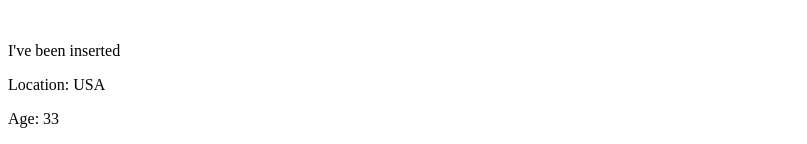
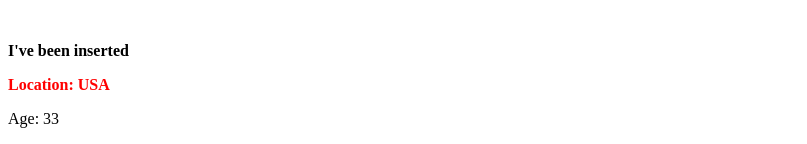
Before and after one commit to craigmiller160/Angular4-Practice, an Angular app: page / in a window 1280 px wide. Shown: the part 358-502 px from the top of the page, without its empty margins (0-807 px from the left). Built offline with nearby package versions, Linux system fonts and the light colour scheme.

Commit message:
Added some more style stuff

```diff
--- a/src/app/my-new-component/my-new-component.component.css
+++ b/src/app/my-new-component/my-new-component.component.css
@@ -0,0 +1,7 @@
+.boldClass {
+  font-weight: bold;
+}
+
+.redClass {
+  color: red;
+}
--- a/src/app/my-new-component/my-new-component.component.html
+++ b/src/app/my-new-component/my-new-component.component.html
@@ -1,5 +1,5 @@
-<p>I've been inserted</p>
-<p>Location: {{ myObject.location }}</p>
+<p [class]="boldClass">I've been inserted</p>
+<p [ngClass]="titleClasses">Location: {{ myObject.location }}</p>
 <p>Age: {{ myObject.age }}</p>
 <div>
   <ul *ngIf="showArr; else otherTmpl">
--- a/src/app/my-new-component/my-new-component.component.ts
+++ b/src/app/my-new-component/my-new-component.component.ts
@@ -16,6 +16,13 @@ export class MyNewComponentComponent implements OnInit {
   myArr = ['him', 'hers', 'yours'];
   showArr = true;
 
+  boldClass = 'boldClass';
+
+  titleClasses = {
+    'boldClass': true,
+    'redClass': true
+  };
+
   constructor() { }
 
   ngOnInit() {
```
